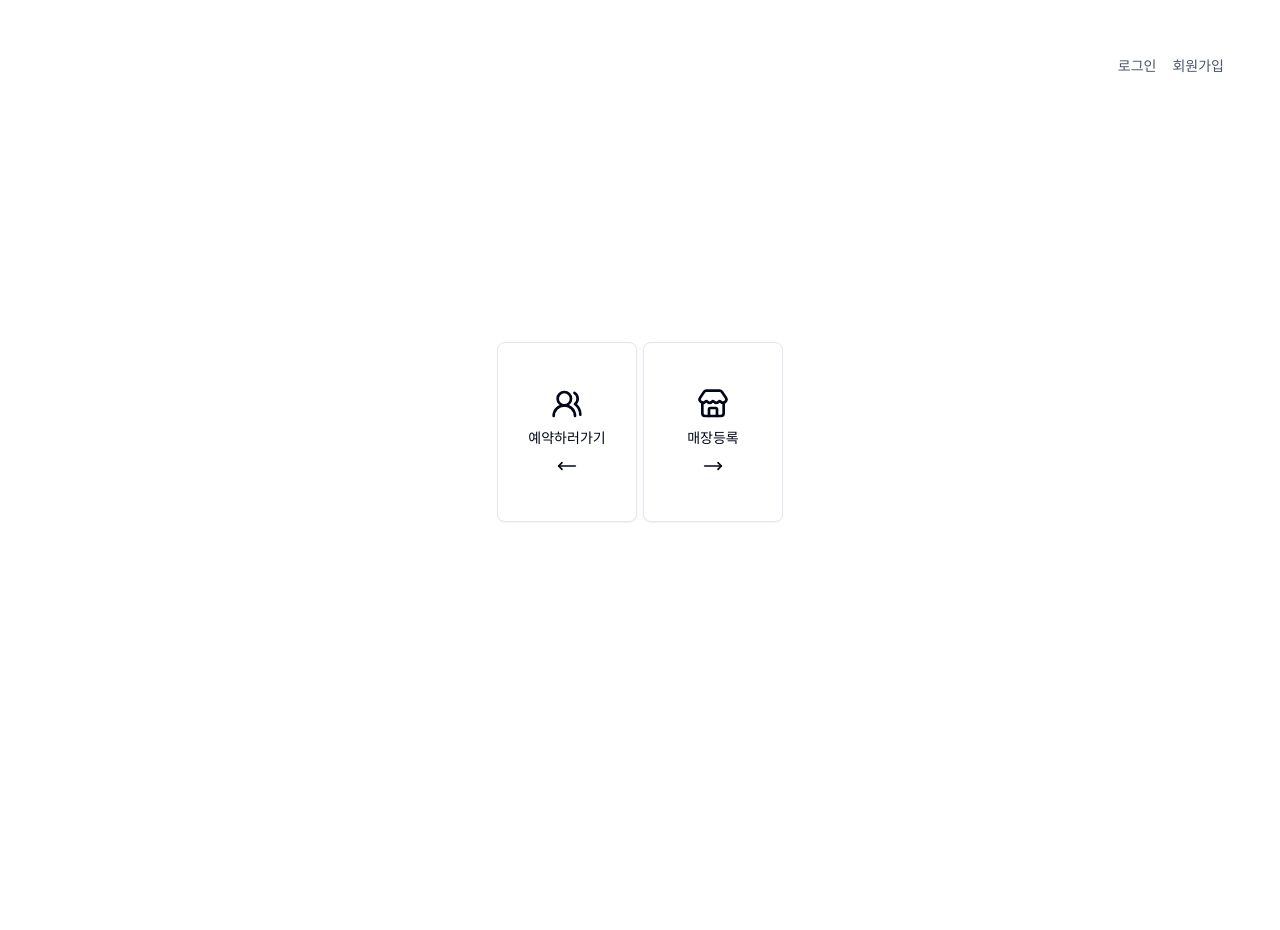
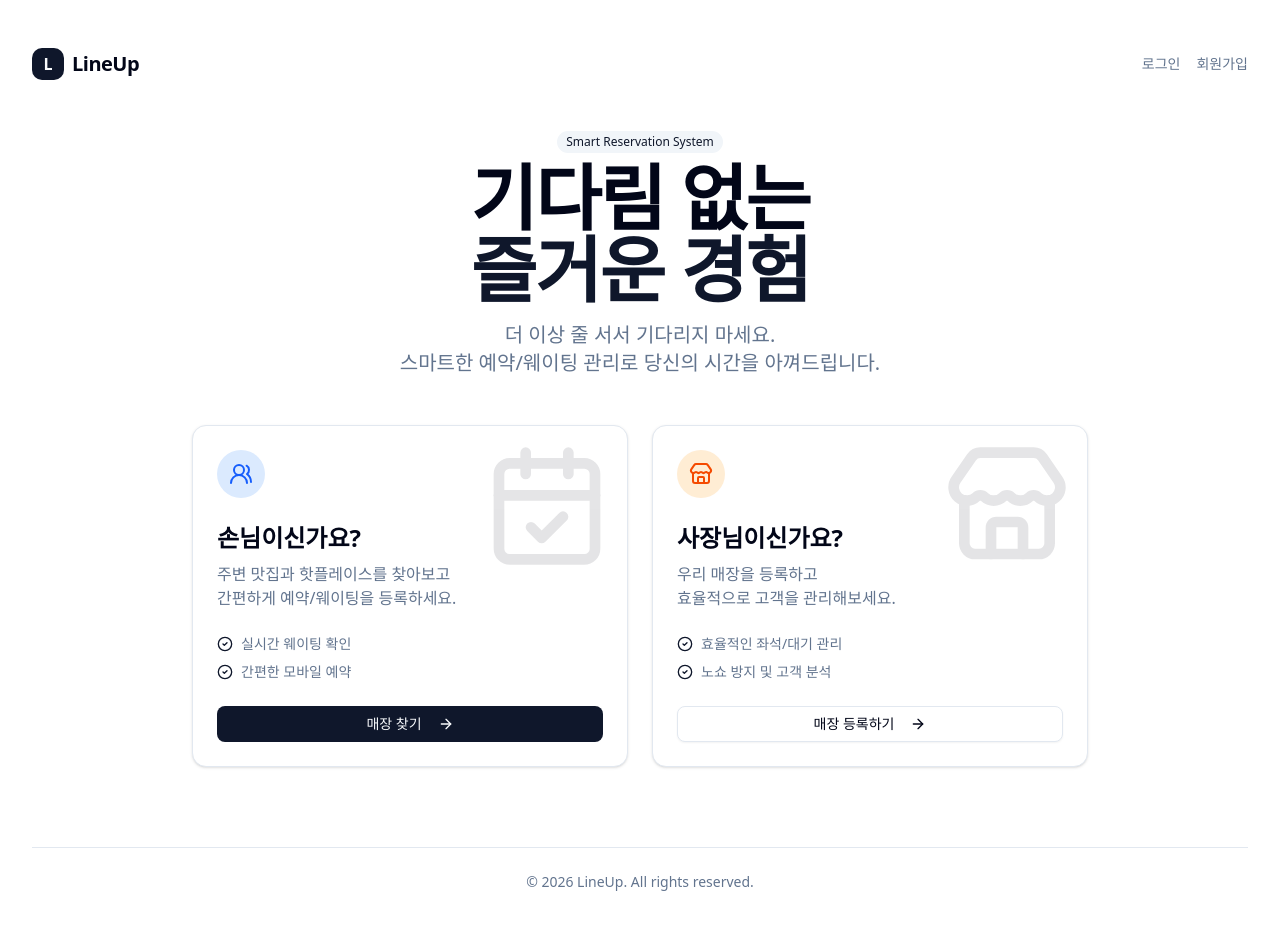
Before and after one commit to SangWoon123/lineup, a Next.js app in the folder line/: page / in a window 1280 px wide. Shown: the top 930 px of the page. Before the commit the page ends 864 px from the top, so only its background shows below. Built offline with nearby package versions, Linux system fonts and the light colour scheme.

Commit message:
메인 웹 디자인 수정

```diff
--- a/line/src/app/page.tsx
+++ b/line/src/app/page.tsx
@@ -1,37 +1,123 @@
 import { Button } from '@/components/ui/button';
-import { UsersRound, Store, MoveRight, MoveLeft } from 'lucide-react';
+import { Card, CardContent, CardDescription, CardHeader, CardTitle } from '@/components/ui/card';
+import { Badge } from '@/components/ui/badge';
+import { UsersRound, Store, ArrowRight, CalendarCheck, CheckCircle2 } from 'lucide-react';
 import Link from 'next/link';
 
 export default function Home() {
     return (
-        <div className="relative flex items-center justify-center h-dvh">
-            <div className="absolute top-6 right-6 flex gap-4 text-sm font-medium text-gray-600">
-                <Link href="/login" className="hover:text-black">
+        <div className="flex flex-col min-h-[calc(100vh-4rem)] gap-8">
+            {/* Header Section */}
+            <header className="flex items-center justify-between py-4">
+                <div className="flex items-center gap-2">
+                    <div className="flex items-center justify-center w-8 h-8 rounded-lg bg-primary text-primary-foreground font-bold">
+                        L
+                    </div>
+                    <span className="text-xl font-bold tracking-tight">LineUp</span>
+                </div>
+                <div className="flex gap-4 text-sm font-medium text-muted-foreground">
+                    <Link href="/login" className="hover:text-primary transition-colors">
                         로그인
                     </Link>
-                <Link href="/signup" className="hover:text-black">
+                    <Link href="/signup" className="hover:text-primary transition-colors">
                         회원가입
                     </Link>
                 </div>
+            </header>
 
-            <div className="flex gap-1.5">
-                {/* 예약 버튼 */}
-                <Link href="/reservation">
-                    <Button className="flex-col w-35 h-45" variant="outline">
-                        <UsersRound className="min-w-8 min-h-8" />
-                        예약하러가기
-                        <MoveLeft className="w-5 h-5 min-w-5 min-h-5" />
+            {/* Hero Section */}
+            <main className="flex-1 flex flex-col items-center justify-center gap-12 pb-12">
+                <div className="text-center space-y-4 max-w-2xl mx-auto">
+                    <Badge variant="secondary" className="mb-2">
+                        Smart Reservation System
+                    </Badge>
+                    <h1 className="text-4xl sm:text-6xl font-extrabold tracking-tight lg:text-7xl">
+                        기다림 없는 <br />
+                        <span className="text-primary">즐거운 경험</span>
+                    </h1>
+                    <p className="text-xl text-muted-foreground">
+                        더 이상 줄 서서 기다리지 마세요. <br className="hidden sm:inline" />
+                        스마트한 예약/웨이팅 관리로 당신의 시간을 아껴드립니다.
+                    </p>
+                </div>
+
+                {/* Cards Section */}
+                <div className="grid md:grid-cols-2 gap-6 w-full max-w-4xl">
+                    {/* Customer Card */}
+                    <Link href="/reservation" className="group">
+                        <Card className="h-full hover:border-primary/50 hover:shadow-lg transition-all cursor-pointer relative overflow-hidden">
+                            <div className="absolute top-0 right-0 p-4 opacity-10 group-hover:opacity-20 transition-opacity">
+                                <CalendarCheck className="w-32 h-32" />
+                            </div>
+                            <CardHeader>
+                                <div className="w-12 h-12 rounded-full bg-blue-100 dark:bg-blue-900/20 flex items-center justify-center mb-4 text-blue-600 dark:text-blue-400">
+                                    <UsersRound className="w-6 h-6" />
+                                </div>
+                                <CardTitle className="text-2xl">손님이신가요?</CardTitle>
+                                <CardDescription className="text-base">
+                                    주변 맛집과 핫플레이스를 찾아보고 <br />
+                                    간편하게 예약/웨이팅을 등록하세요.
+                                </CardDescription>
+                            </CardHeader>
+                            <CardContent>
+                                <ul className="grid gap-2 mb-6 text-sm text-muted-foreground">
+                                    <li className="flex items-center gap-2">
+                                        <CheckCircle2 className="w-4 h-4 text-primary" /> 실시간 웨이팅 확인
+                                    </li>
+                                    <li className="flex items-center gap-2">
+                                        <CheckCircle2 className="w-4 h-4 text-primary" /> 간편한 모바일 예약
+                                    </li>
+                                </ul>
+                                <Button className="w-full group-hover:bg-primary/90">
+                                    매장 찾기
+                                    <ArrowRight className="ml-2 w-4 h-4" />
                                 </Button>
+                            </CardContent>
+                        </Card>
                     </Link>
-                {/* 매장등록 버튼 */}
-                <Link href="/store">
-                    <Button className="flex-col w-35 h-45" variant="outline">
-                        <Store className="min-w-8 min-h-8" />
-                        매장등록
-                        <MoveRight className="w-5 h-5 min-w-5 min-h-5" />
+
+                    {/* Store Owner Card */}
+                    <Link href="/store" className="group">
+                        <Card className="h-full hover:border-primary/50 hover:shadow-lg transition-all cursor-pointer relative overflow-hidden">
+                            <div className="absolute top-0 right-0 p-4 opacity-10 group-hover:opacity-20 transition-opacity">
+                                <Store className="w-32 h-32" />
+                            </div>
+                            <CardHeader>
+                                <div className="w-12 h-12 rounded-full bg-orange-100 dark:bg-orange-900/20 flex items-center justify-center mb-4 text-orange-600 dark:text-orange-400">
+                                    <Store className="w-6 h-6" />
+                                </div>
+                                <CardTitle className="text-2xl">사장님이신가요?</CardTitle>
+                                <CardDescription className="text-base">
+                                    우리 매장을 등록하고 <br />
+                                    효율적으로 고객을 관리해보세요.
+                                </CardDescription>
+                            </CardHeader>
+                            <CardContent>
+                                <ul className="grid gap-2 mb-6 text-sm text-muted-foreground">
+                                    <li className="flex items-center gap-2">
+                                        <CheckCircle2 className="w-4 h-4 text-primary" /> 효율적인 좌석/대기 관리
+                                    </li>
+                                    <li className="flex items-center gap-2">
+                                        <CheckCircle2 className="w-4 h-4 text-primary" /> 노쇼 방지 및 고객 분석
+                                    </li>
+                                </ul>
+                                <Button
+                                    variant="outline"
+                                    className="w-full group-hover:border-primary group-hover:text-primary"
+                                >
+                                    매장 등록하기
+                                    <ArrowRight className="ml-2 w-4 h-4" />
                                 </Button>
+                            </CardContent>
+                        </Card>
                     </Link>
                 </div>
+            </main>
+
+            {/* Footer Section */}
+            <footer className="py-6 text-center text-sm text-muted-foreground border-t">
+                <p>&copy; 2026 LineUp. All rights reserved.</p>
+            </footer>
         </div>
     );
 }
```
Lines whose indentation alone changed are shown as unchanged.
